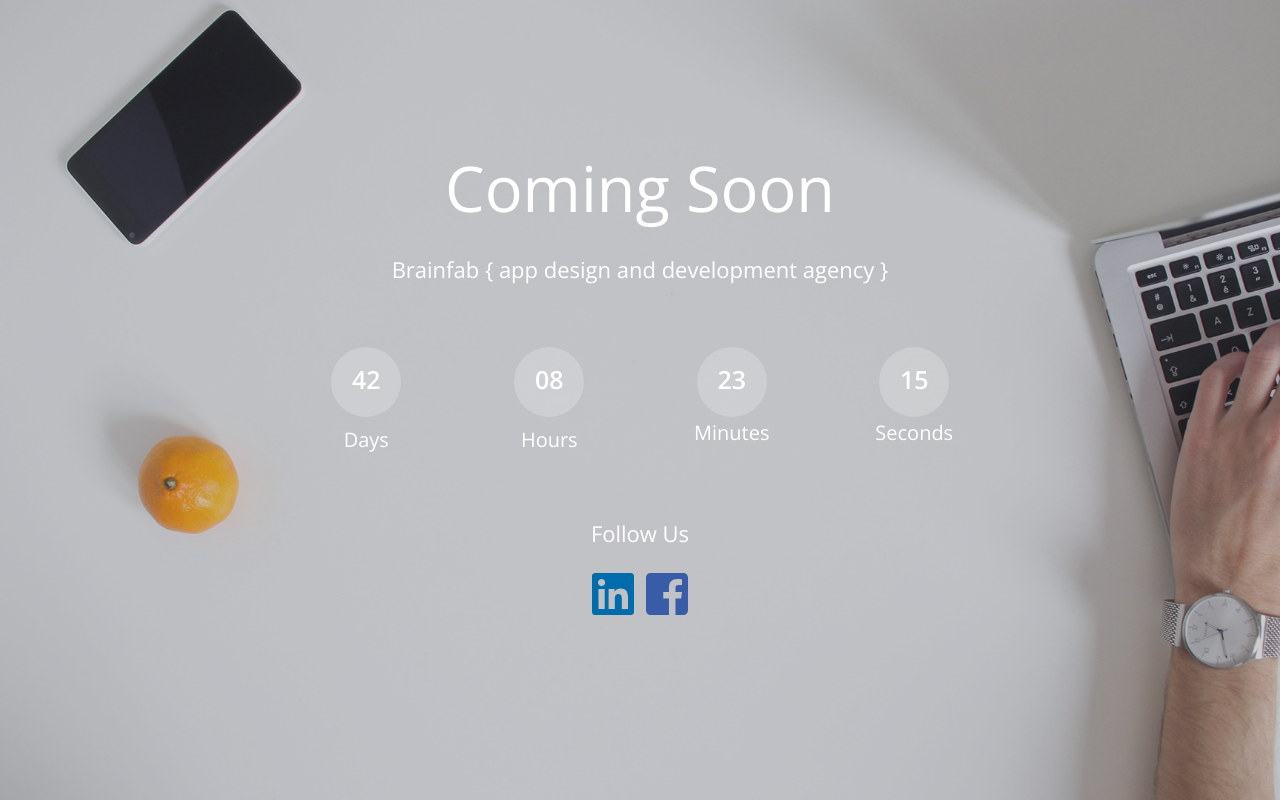
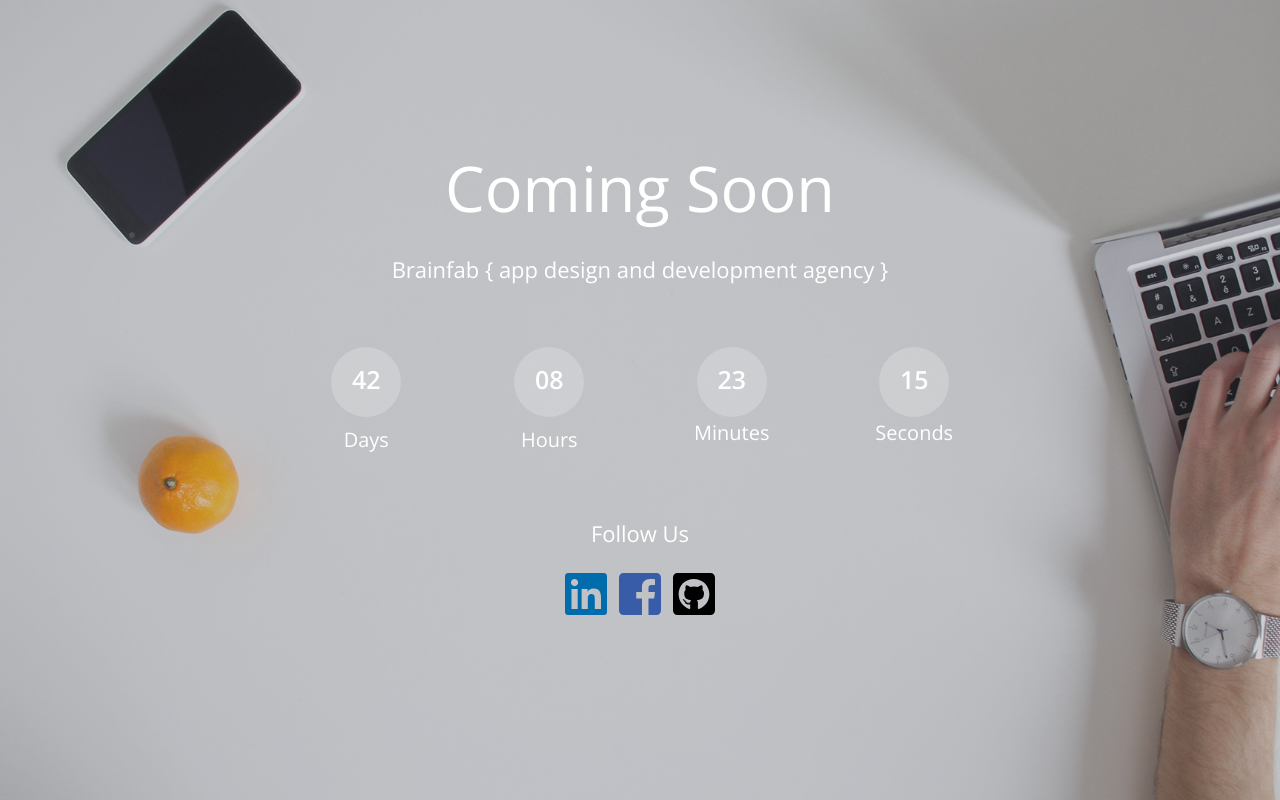
Before and after one commit to brainfab/brnfab.com, a plain HTML site: page index.html in a window 1280 px wide. Drawn offline with nearby package versions, Linux system fonts and the light colour scheme.

Commit message:
Update index.html

```diff
--- a/index.html
+++ b/index.html
@@ -74,6 +74,7 @@
         <p class="g-font-size-48">
             <a style="color: #006CAC" href="https://www.linkedin.com/company/brainfab/" target="_blank"><i class="fab fa-linkedin"></i></a>
             <a style="color: #395CA9;" href="https://www.facebook.com/brainfab/" target="_blank"><i class="fab fa-facebook-square"></i></a>
+            <a style="color: #000000;" href="https://github.com/brainfab" target="_blank"><i class="fab fa-github-square"></i></a>
         </p>
     </div>
 </main>
```
